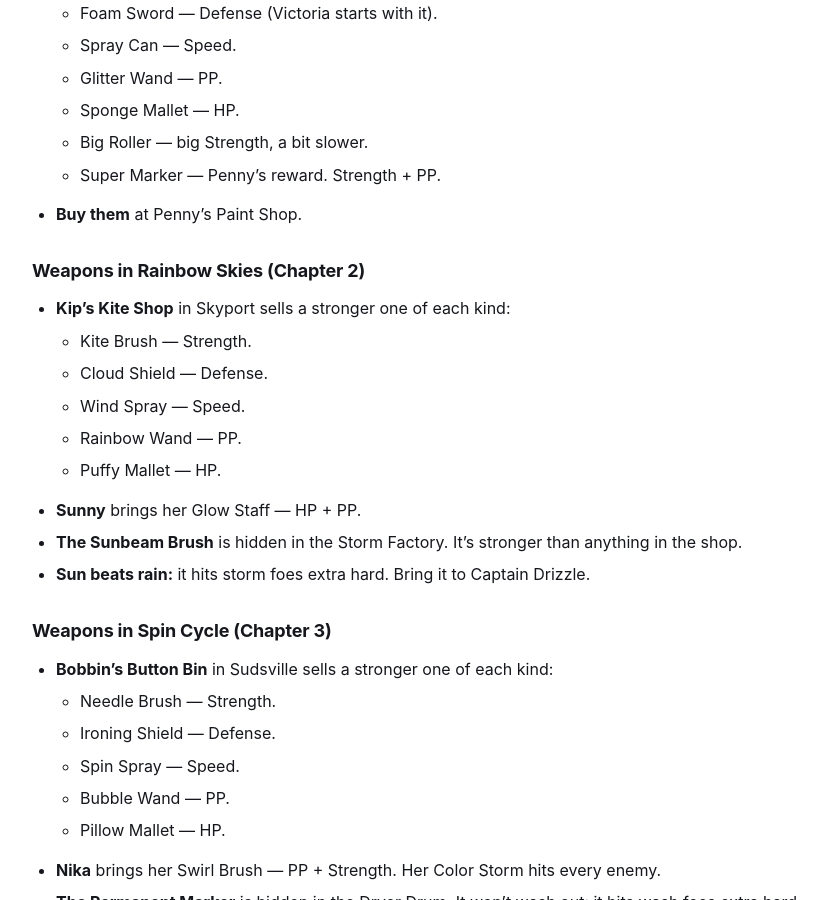
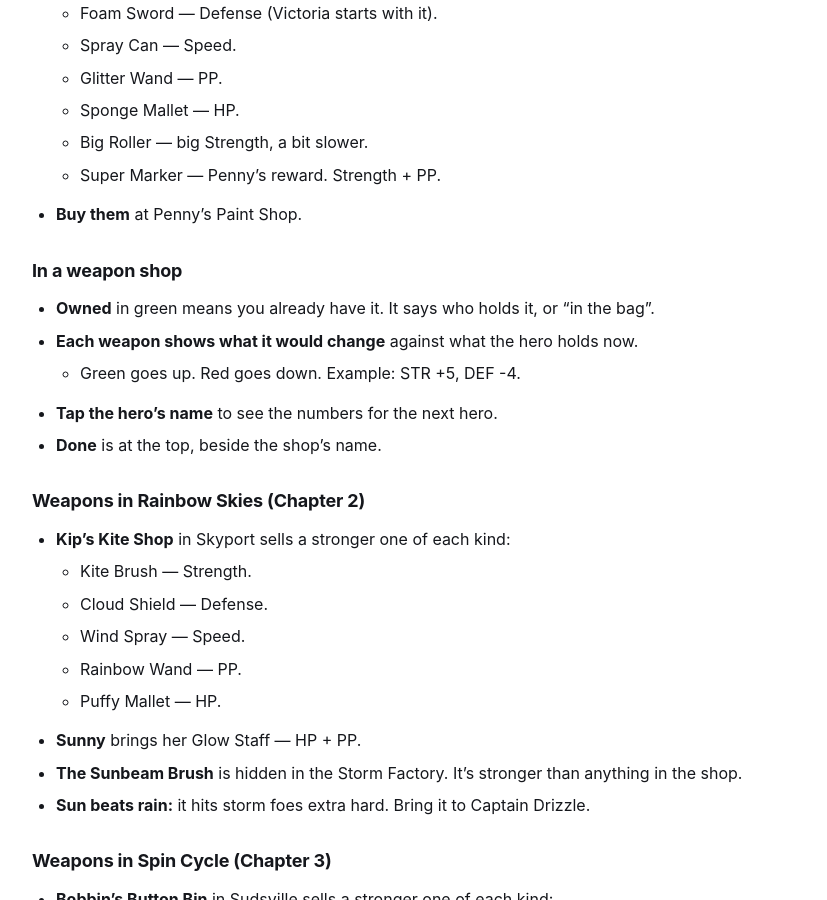
Before and after one commit to mytombrown/team-assist-help, a Jekyll site: the page built from _guides/squishyquest/battles.md, in a window 1280 px wide and 900 px high, scrolled down 2520 px. Shown: the whole window, without its empty margins (218-1045 px from the left). Built offline with Jekyll 4.4.1, drawn with Linux system fonts in a browser that asks for light colours.

Commit message:
Build 7 (Squishy Quest 0.1): a Map exit at both ends of every area; shops show Owned and what a weapon would change (SQ-1404, SQ-1406)
Co-Authored-By: Claude Fable 5.2 <noreply@anthropic.com>

```diff
--- a/_guides/squishyquest/battles.md
+++ b/_guides/squishyquest/battles.md
@@ -3,7 +3,7 @@ title: "How do battles work?"
 app: squishyquest
 category: how-to
 order: 1
-tags: "ring, tap the ring, great, block, star gauge, rainbow, super move, super, turn bar, next, sneak attack, sneak, chase, drops, nika, permanent marker, button bin, lady lint, tips, low hp, sunny, sunbeam brush, kite shop, captain drizzle, storm, battle, first fight, tutorial, pp, paint points, weapon, strength, defense, fight, splat, skills, items, guard, run, speed bar, paint, hp, level up, xp, rainbow burst, cheer, shield bash, cover, juice box, paint pot, glitter pop, boss, baron bleach, victoria"
+tags: "shop, owned, weapon change, stat change, compare, ring, tap the ring, great, block, star gauge, rainbow, super move, super, turn bar, next, sneak attack, sneak, chase, drops, nika, permanent marker, button bin, lady lint, tips, low hp, sunny, sunbeam brush, kite shop, captain drizzle, storm, battle, first fight, tutorial, pp, paint points, weapon, strength, defense, fight, splat, skills, items, guard, run, speed bar, paint, hp, level up, xp, rainbow burst, cheer, shield bash, cover, juice box, paint pot, glitter pop, boss, baron bleach, victoria"
 quick: "When a hero's bar fills, pick Splat, Skills, Items, Guard or Run. Tap when the ring turns green to hit harder. Fill the star gauge for a super move. Win to earn XP and buttons. You can't run from a boss."
 related:
   - getting-started
@@ -97,6 +97,14 @@ related:
   - Super Marker — Penny's reward. Strength + PP.
 - **Buy them** at Penny's Paint Shop.
 
+## In a weapon shop
+
+- **Owned** in green means you already have it. It says who holds it, or "in the bag".
+- **Each weapon shows what it would change** against what the hero holds now.
+  - Green goes up. Red goes down. Example: STR +5, DEF -4.
+- **Tap the hero's name** to see the numbers for the next hero.
+- **Done** is at the top, beside the shop's name.
+
 ## Weapons in Rainbow Skies (Chapter 2)
 
 - **Kip's Kite Shop** in Skyport sells a stronger one of each kind:
```
Also changed, not shown: _guides/squishyquest/getting-started.md (+2 -1 lines).
